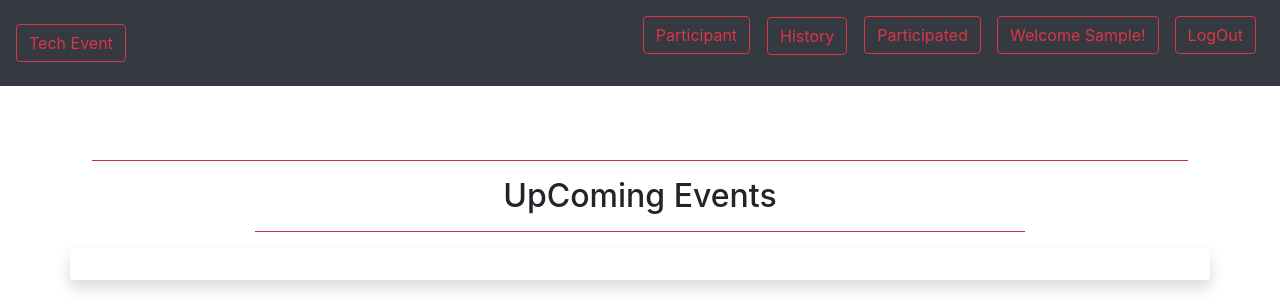
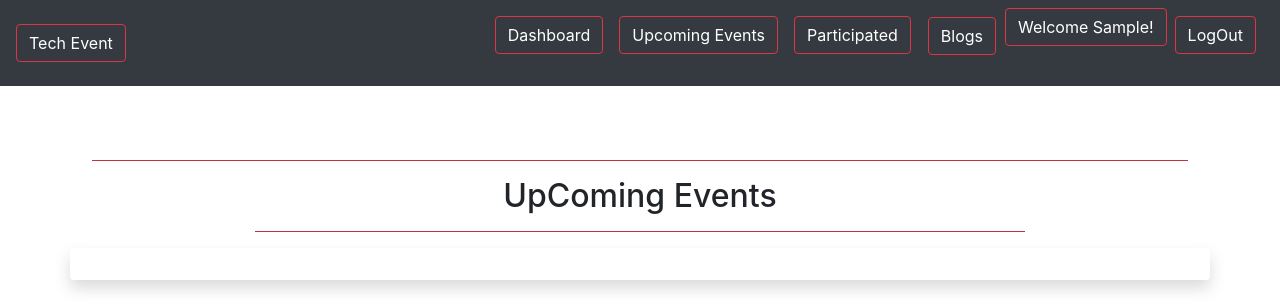
Before and after one commit to alisha21puja/Hackathon1, a Django app: page /Participant in a window 1280 px wide. Shown: the top 305 px of the page. Run offline with Django 3.2, Linux system fonts and the light colour scheme; the visitor is signed in with stand-in values (Sample User, id 1); some libraries are stand-ins or nearby versions.

Commit message:
Update nav-bar_participant.html

```diff
--- a/Participant/templates/nav-bar_participant.html
+++ b/Participant/templates/nav-bar_participant.html
@@ -9,29 +9,39 @@
 </head>
 
 <nav class="navbar fixed-top navbar-expand-lg navbar-dark bg-dark">
-  <a class="navbar-brand " href="{% url 'home' %}"><button type="button" class="btn btn-outline-danger">Tech Event</button></a>
+  <a class="navbar-brand " href="{% url 'home' %}"><button type="button" class="btn btn-outline-danger text-white">Tech Event</button></a>
   <button class="navbar-toggler" type="button" data-toggle="collapse" data-target="#navbarText" aria-controls="navbarText" aria-expanded="false" aria-label="Toggle navigation">
     <span class="navbar-toggler-icon"></span>
   </button>
   <div class="collapse navbar-collapse mr-auto"  id="navbarText">
     <ul class="navbar-nav ml-auto">
       <li class="nav-item active">
-        <a class="nav-link" href="{% url 'participate' %}"><button type="button" class="btn btn-outline-danger">Participant </button><span class="sr-only">(current)</span></a>
+        <a class="nav-link" href="{% url 'participantIndex' %}"><button type="button" class="btn btn-outline-danger text-white">Dashboard</button><span class="sr-only">(current)</span></a>
       </li>
-      <li class="nav-item  fg-white">
-      <a class="nav-link btn btn-outline-dark text-white " href="{% url 'participate' %}"><button type="button" class="btn btn-outline-danger">History</button></a>
-      </li>
-       <li class="nav-item  ">
-        <a class="nav-link text-white " href="{% url 'participate'  %}"><button type="button" class="btn btn-outline-danger">Participated</button></a>
+      <li class="nav-item active">
+        <a class="nav-link" href="{% url 'event_details' %}"><button type="button" class="btn btn-outline-danger text-white">Upcoming Events</button><span class="sr-only">(current)</span></a>
       </li>
 
+       <li class="nav-item">
+        <a class="nav-link text-white " href="{% url 'participate'  %}"><button type="button" class="btn btn-outline-danger text-white">Participated</button></a>
+      </li>
 
-     <li class="nav-item  fg-white">
-        <a class="nav-link text-white " href="{% url 'participate' %}"><button type="button" class="btn btn-outline-danger">Welcome {{ user.first_name }}! </button></a>
+      <li class="nav-item  fg-white">
+      <a class="nav-link btn btn-outline-dark text-white " href="{% url 'participate' %}"><button type="button" class="btn btn-outline-danger text-white">Blogs</button></a>
       </li>
-       <li class="nav-item  ">
+
+      <div class="btn-group">
+    <li class="nav-item  fg-white">
+         <button type="button" id="dropdownMenuButton" data-toggle="dropdown" class="btn btn-outline-danger text-white">Welcome {{ user.first_name }}! </button>
+    <div class="dropdown-menu" aria-labelledby="dropdownMenuButton">
+    <a class="dropdown-item" href="{% url 'part_profile'  %}" >View Profile</a>
+    <a class="dropdown-item" href="{% url 'deleteparticipant' %}" onclick="return confirm('Are you sure you want to delete your profile?')">Delete Account</a>
+  </div>
+</li>
+</div>
+   <li class="nav-item  ">
         <a class="nav-link text-white " href="javascript:{document.getElementById('logout').submit()}">
-          <button type="button" class="btn btn-outline-danger">LogOut</button></a>
+          <button type="button" class="btn btn-outline-danger text-white">LogOut</button></a>
           <form action="{% url 'logout' %}" method="POST" id="logout">
             {% csrf_token %}
             <input type="hidden" name="">
@@ -71,7 +81,7 @@
 
       <div class="col-md-8">
         <p>
-           <h6 class="text-white text-center"> Know more about us <a class="  btn-outline-info" href="{% url 'aboutus' %}">
+           <h6 class="text-white text-center"> Know more about us <a class="  btn-outline-danger " href="{% url 'aboutus' %}">
               here </a></h6>
 
           <h6 class="text-white text-center"> &copy;Reserved to Hackathon 20{% now "y" %} </h6>
@@ -79,22 +89,22 @@
       </div>
       <div class="col-md-4">
         <a class="btn btn-twitter" href="">
-          <button type="button" class=" fa fa-twitter btn btn-outline-info"></button>
+          <button type="button" class=" fa fa-twitter btn btn-outline-danger text-white"></button>
         </a>
         <a class="btn  btn-linkedin" href="">
-          <button type="button" class=" fa fa-linkedin btn btn-outline-info"></button>
+          <button type="button" class=" fa fa-linkedin btn btn-outline-danger text-white"></button>
         </a>
         <a class="btn btn-google" href="">
-          <button type="button" class="fa fa-google btn btn-outline-info"></button>
+          <button type="button" class="fa fa-google btn btn-outline-danger text-white"></button>
         </a>
         <a class="btn btn-facebook" href="">
-          <button type="button" class="fa fa-facebook btn btn-outline-info"></button>
+          <button type="button" class="fa fa-facebook btn btn-outline-danger text-white"></button>
         </a>
         <a class="btn btn-instagram" href="">
-          <button type="button" class="fa fa-instagram btn btn-outline-info"></button>
+          <button type="button" class="fa fa-instagram btn btn-outline-danger text-white"></button>
         </a>
         <a class="btn btn-github" href="">
-          <button type="button" class="fa fa-github btn btn-outline-info"></button>
+          <button type="button" class="fa fa-github btn btn-outline-danger text-white"></button>
         </a>
       </div>
     </div>
```
